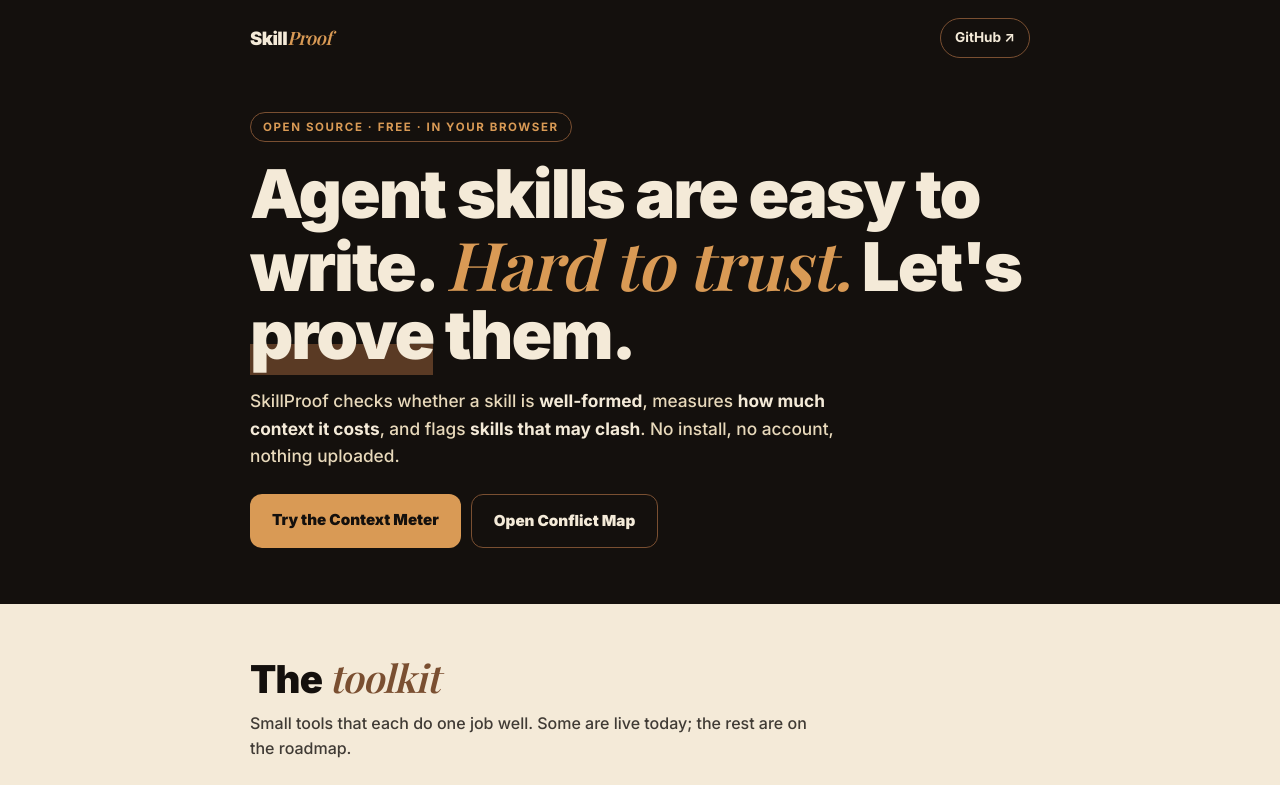
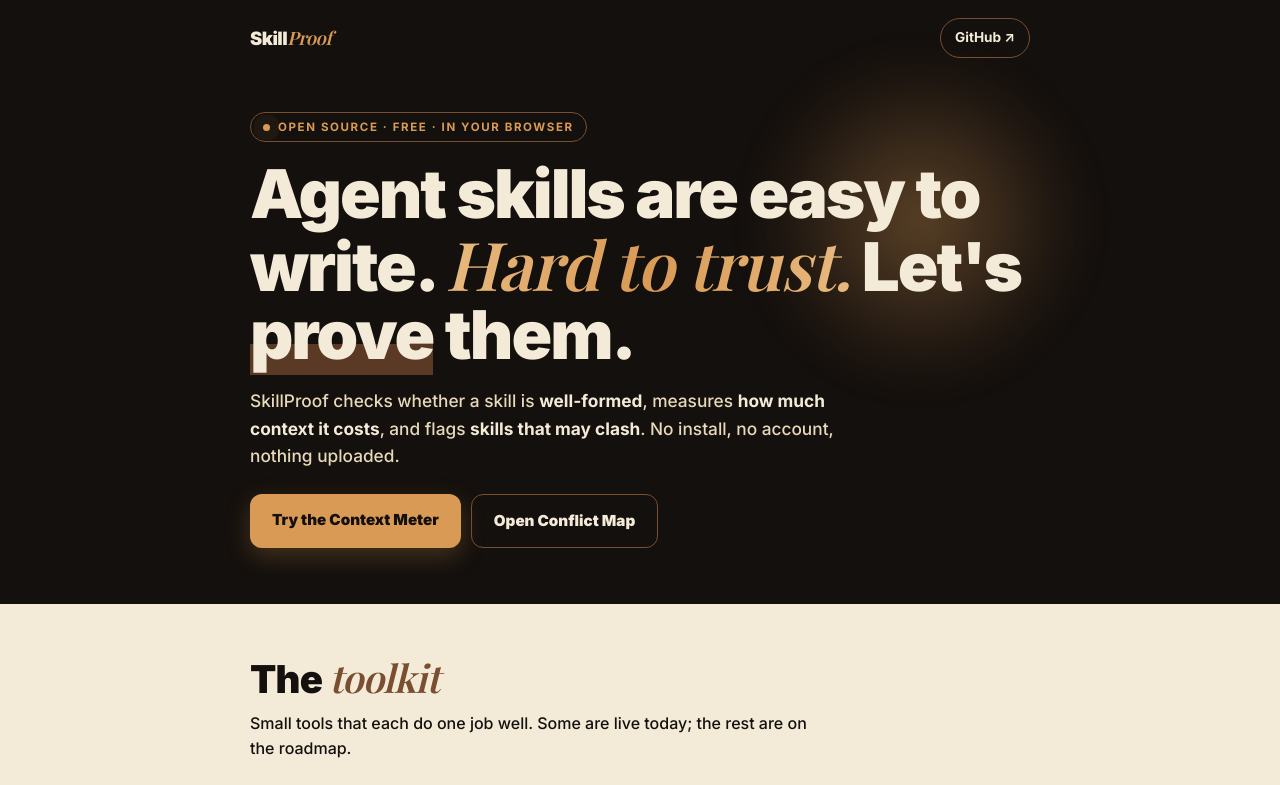
Before and after one commit to piyush2707/skillproof, a plain HTML site: page docs/index.html in a window 1280 px wide. Shown: the top 785 px of the page. Drawn offline with nearby package versions, Linux system fonts and the light colour scheme; a web font is replaced by a local one.

Commit message:
Enhance styles with animations and update footer
Added animations and improved footer content.

```diff
--- a/docs/index.html
+++ b/docs/index.html
@@ -17,7 +17,7 @@
   }
   * { box-sizing:border-box; }
   html { scroll-behavior:smooth; }
-  body { margin:0; background:var(--black); color:var(--cream); font-family:var(--sans); line-height:1.6; }
+  body { margin:0; background:var(--black); color:var(--cream); font-family:var(--sans); line-height:1.6; overflow-x:hidden; }
   a { color:inherit; }
   .wrap { max-width:820px; margin:0 auto; padding:0 20px; }
 
@@ -29,7 +29,7 @@
              padding:8px 14px; border-radius:999px; text-decoration:none; }
 
   /* hero */
-  .hero { padding:36px 0 56px; }
+  .hero { padding:36px 0 56px; position:relative; }
   .eyebrow { display:inline-block; font-size:.72rem; font-weight:700; letter-spacing:.14em;
              text-transform:uppercase; color:var(--caramel); border:1px solid var(--brown2);
              padding:5px 12px; border-radius:999px; }
@@ -81,7 +81,72 @@
   .note { font-size:.85rem; color:var(--muted); margin-top:16px; }
   footer { padding:36px 0 48px; text-align:center; color:var(--muted); font-size:.85rem; border-top:1px solid var(--brown); }
   footer b { color:var(--cream); }
-  footer i { font-family:var(--serif); color:var(--caramel); }
+
+  /* ---------- animations ---------- */
+  .hero::before {
+    content:""; position:absolute; z-index:-1; right:-80px; top:-40px;
+    width:320px; height:320px; border-radius:50%;
+    background:radial-gradient(circle, rgba(217,154,85,.35), rgba(90,58,36,.15) 55%, transparent 70%);
+    filter:blur(10px); animation:float 9s ease-in-out infinite;
+  }
+  @keyframes float {
+    0%,100% { transform:translate(0,0) scale(1); }
+    50% { transform:translate(-30px,24px) scale(1.12); }
+  }
+  @keyframes fadeUp {
+    from { opacity:0; transform:translateY(22px); }
+    to { opacity:1; transform:translateY(0); }
+  }
+  nav, .eyebrow, h1, .lead, .cta { animation:fadeUp .8s cubic-bezier(.2,.7,.2,1) both; }
+  .eyebrow { animation-delay:.1s; }
+  h1 { animation-delay:.2s; }
+  .lead { animation-delay:.35s; }
+  .cta { animation-delay:.5s; }
+
+  /* shimmering italic words in the headline */
+  h1 em {
+    background:linear-gradient(90deg, var(--caramel), #f6d9a8, var(--caramel));
+    background-size:200% 100%;
+    -webkit-background-clip:text; background-clip:text;
+    -webkit-text-fill-color:transparent; color:transparent;
+    animation:shimmer 4s linear infinite;
+  }
+  @keyframes shimmer { to { background-position:-200% 0; } }
+
+  /* pulsing dot in the eyebrow */
+  .eyebrow::before {
+    content:""; display:inline-block; width:7px; height:7px; border-radius:50%;
+    background:var(--caramel); margin-right:8px; vertical-align:middle;
+    animation:pulse 1.8s ease-out infinite;
+  }
+  @keyframes pulse {
+    0% { box-shadow:0 0 0 0 rgba(217,154,85,.7); }
+    100% { box-shadow:0 0 0 10px rgba(217,154,85,0); }
+  }
+
+  /* buttons and cards */
+  .btn { transition:transform .2s ease, box-shadow .2s ease; }
+  .btn.main { box-shadow:0 8px 24px rgba(217,154,85,.25); }
+  .btn:hover { transform:translateY(-3px); }
+  .btn:active { transform:scale(.97); }
+  .card { transition:transform .25s ease, box-shadow .25s ease, border-color .25s ease; }
+  a.card:hover { transform:translateY(-6px); box-shadow:0 14px 30px rgba(90,58,36,.25); border-color:var(--brown2); }
+  a.card:active { transform:scale(.98); }
+  .card .go { transition:transform .2s ease; }
+  a.card:hover .go { transform:translateX(6px); }
+  nav a.gh { transition:background .2s ease, color .2s ease; }
+  nav a.gh:hover { background:var(--caramel); color:var(--black); }
+  .checks li { transition:transform .2s ease, background .2s ease; }
+  .checks li:hover { transform:translateX(6px); background:#261d16; }
+
+  /* scroll reveal (only active when JavaScript runs) */
+  .js .reveal { opacity:0; transform:translateY(26px); transition:opacity .7s ease, transform .7s ease; }
+  .js .reveal.show { opacity:1; transform:none; }
+
+  @media (prefers-reduced-motion: reduce) {
+    *, *::before, *::after { animation:none !important; transition:none !important; }
+    .js .reveal { opacity:1; transform:none; }
+  }
 </style>
 </head>
 <body>
@@ -171,10 +236,27 @@
 
 <footer>
   <div class="wrap">
-    <p>Made by <b>Piyush</b> </p>
+    <p>Made by <b>Piyush</b> .</p>
     <p>MIT licensed · <a href="https://github.com/piyush2707/skillproof">github.com/piyush2707/skillproof</a></p>
   </div>
 </footer>
 
+<script>
+(function () {
+  var items = document.querySelectorAll(".card, .steps li, .checks li, h2, .sec-sub, .note");
+  if (!("IntersectionObserver" in window)) return;
+  document.documentElement.className += " js";
+  var io = new IntersectionObserver(function (entries) {
+    entries.forEach(function (e) {
+      if (e.isIntersecting) { e.target.classList.add("show"); io.unobserve(e.target); }
+    });
+  }, { threshold: 0.12 });
+  items.forEach(function (el, i) {
+    el.classList.add("reveal");
+    el.style.transitionDelay = ((i % 4) * 90) + "ms";
+    io.observe(el);
+  });
+})();
+</script>
 </body>
 </html>
```
